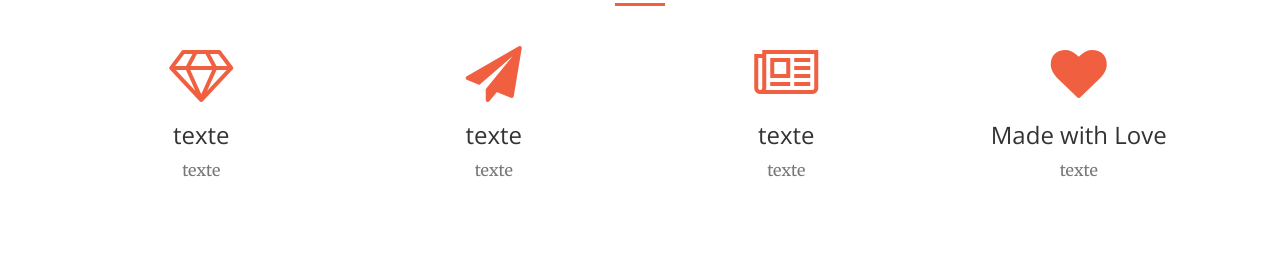
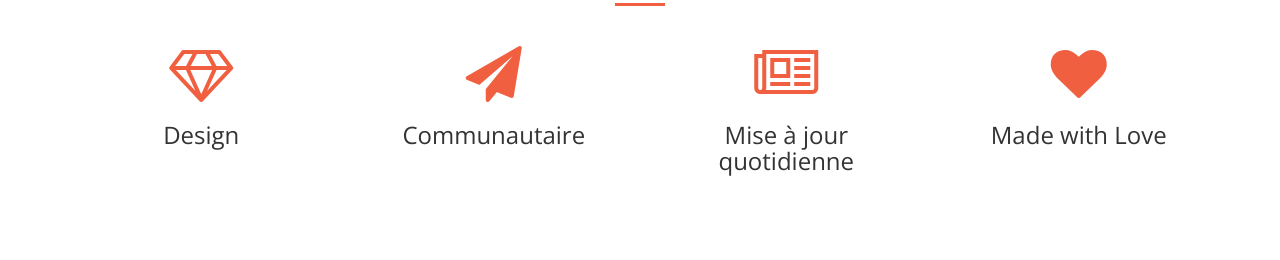
Before and after one commit to ThomasPdlb/TAP-3, a website: page index.html in a window 1280 px wide. Shown: the part 1700-1960 px from the top of the page. Drawn offline with nearby package versions, Linux system fonts and the light colour scheme.

Commit message:
Update index.html

```diff
--- a/index.html
+++ b/index.html
@@ -112,29 +112,25 @@
                 <div class="col-lg-3 col-md-6 text-center">
                     <div class="service-box">
                         <i class="fa fa-4x fa-diamond text-primary sr-icons"></i>
-                        <h3>texte</h3>
-                        <p class="text-muted">texte</p>
+                        <h3>Design</h3>
                     </div>
                 </div>
                 <div class="col-lg-3 col-md-6 text-center">
                     <div class="service-box">
                         <i class="fa fa-4x fa-paper-plane text-primary sr-icons"></i>
-                        <h3>texte</h3>
-                        <p class="text-muted">texte</p>
+                        <h3>Communautaire</h3>
                     </div>
                 </div>
                 <div class="col-lg-3 col-md-6 text-center">
                     <div class="service-box">
                         <i class="fa fa-4x fa-newspaper-o text-primary sr-icons"></i>
-                        <h3>texte</h3>
-                        <p class="text-muted">texte</p>
+                        <h3>Mise à jour quotidienne</h3>
                     </div>
                 </div>
                 <div class="col-lg-3 col-md-6 text-center">
                     <div class="service-box">
                         <i class="fa fa-4x fa-heart text-primary sr-icons"></i>
                         <h3>Made with Love</h3>
-                        <p class="text-muted">texte</p>
                     </div>
                 </div>
             </div>
```
